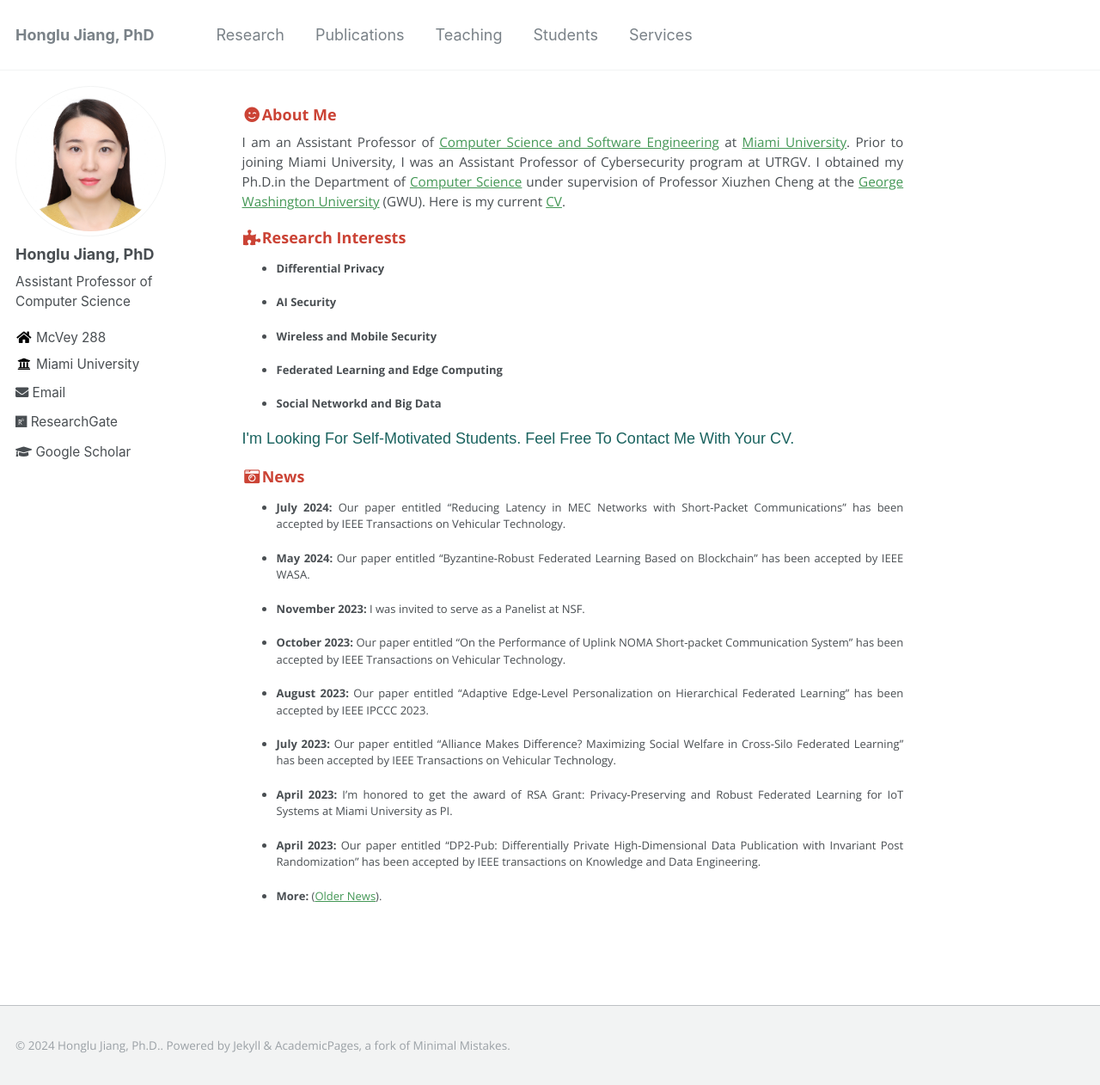
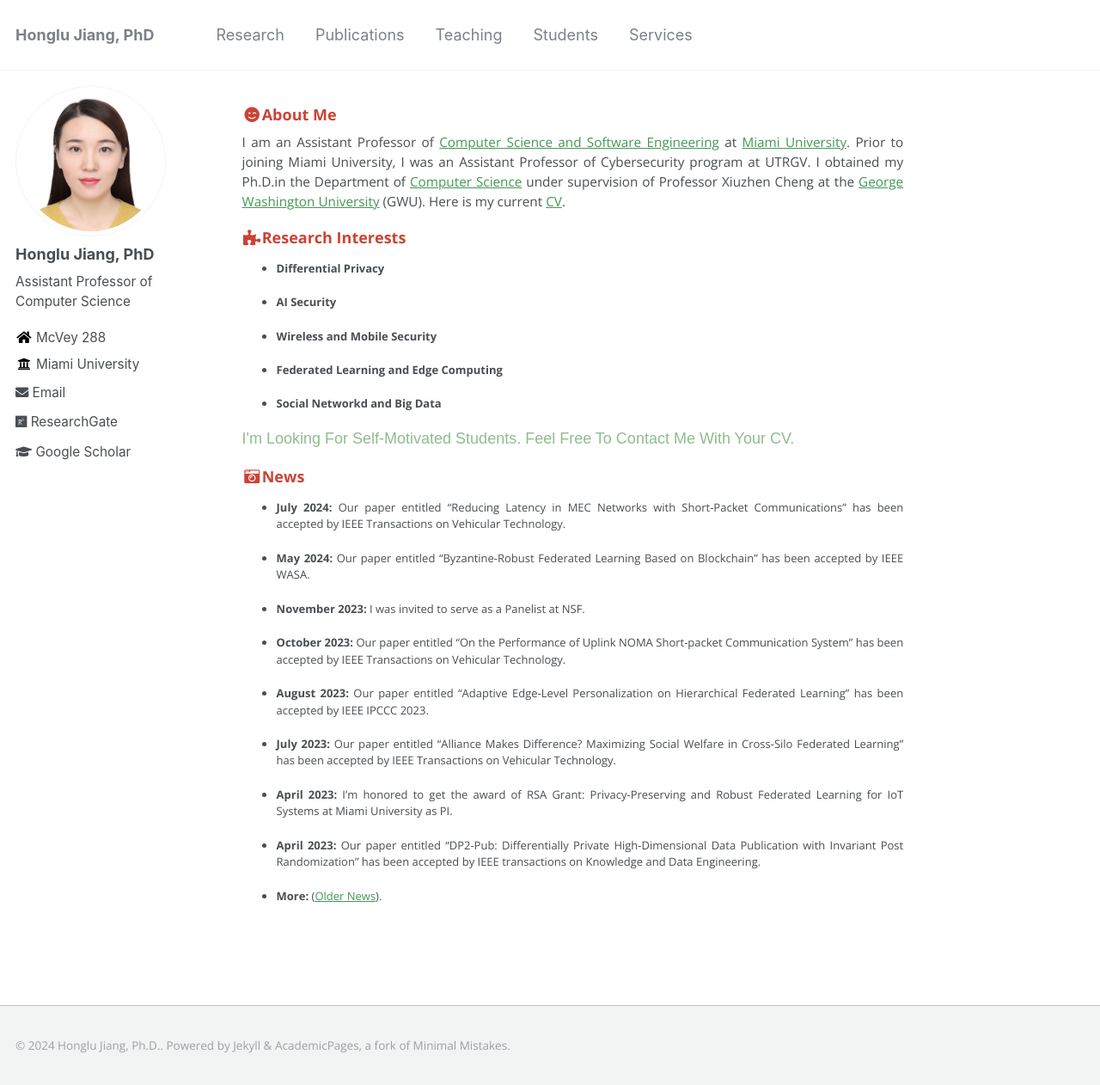
Before and after one commit to hljiang0720/hljiang.github.io, a Jekyll site: the page built from _pages/about.md, in a window 1280 px wide and 1262 px high. Shown: the whole window at 86% size. Built offline with Jekyll 4.4.1, drawn with Linux system fonts in a browser that asks for light colours.

Commit message:
Update about.md

```diff
--- a/_pages/about.md
+++ b/_pages/about.md
@@ -27,7 +27,7 @@
 
 * **Social Networkd and Big Data**
 
-<p><font face="Arial" size="+1" color="#1a635f">I'm Looking For Self-Motivated Students. Feel Free To Contact Me With Your CV.</font></p>
+<p><font face="Arial" size="+1" color="#8fbc8f">I'm Looking For Self-Motivated Students. Feel Free To Contact Me With Your CV.</font></p>
 
 ### <i class="fa fa-fw fa-camera-retro" aria-hidden="true" style="color:#cb4335"></i><font color="#cb4335">News</font>
 
```
